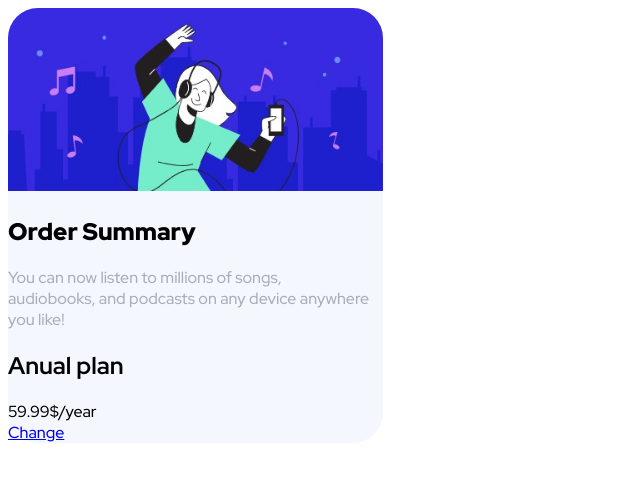
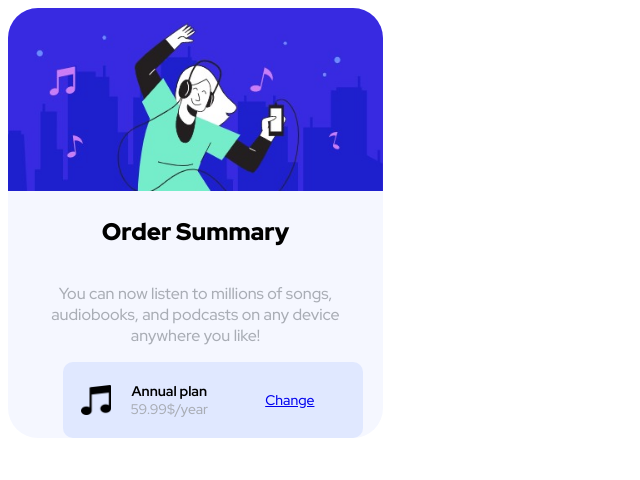
Before and after one commit to AndreaBitmind/202207-w2ch1-Andrea-Martinez, a website: page index.html in a window 1280 px wide. Shown: the whole page, without its empty margins (0-640 px from the left). Drawn offline with nearby package versions, Linux system fonts and the light colour scheme; files that its build step writes are made by us from their sources.

Commit message:
added style to annual plan section

```diff
--- a/index.html
+++ b/index.html
@@ -29,13 +29,14 @@
         <h1>Order Summary</h1>
         <p>
           You can now listen to millions of songs, <br />
-          audiobooks, and podcasts on any device anywhere you like!
+          audiobooks, and podcasts on any device <br />
+          anywhere you like!
         </p>
-        <div class="anual-plan">
+        <div class="annual-plan">
           <section class="icon-plan">
-            <div>
-              <h2>Anual plan</h2>
-              <span>59.99$/year</span>
+            <div class="annual-plan__section">
+              <h2 class="annual-plan__title">Annual plan</h2>
+              <span class="annual-plan__price">59.99$/year</span>
             </div>
             <a href="#">Change</a>
           </section>
--- a/sass/Variables/_colors.scss
+++ b/sass/Variables/_colors.scss
@@ -2,3 +2,4 @@
 $second-color: #202944;
 $third-color: #382ae1;
 $fourth-color: #a9adb5;
+$fifth-color: #e0e8ff;
--- a/sass/components/_order_summary.scss
+++ b/sass/components/_order_summary.scss
@@ -14,6 +14,12 @@ img {
   width: 375px;
   border-radius: 30px 30px;
 
+  .main {
+    display: flex;
+    flex-direction: column;
+    align-items: center;
+    text-align: center;
+
     h1 {
       font-weight: 900;
     }
@@ -23,4 +29,37 @@ img {
       font-weight: 300;
       color: colors.$fourth-color;
     }
+
+    .icon-plan {
+      background-color: colors.$fifth-color;
+      font-size: 14px;
+      display: flex;
+      justify-content: space-around;
+      align-items: center;
+      background-image: url(/images/musica.png);
+      background-repeat: no-repeat;
+      padding-left: 35px;
+      background-size: 30px;
+      background-position-y: center;
+      background-position-x: 18px;
+      padding: 20px;
+      width: 300px;
+      margin-left: 35px;
+      border-radius: 10px;
+
+      div {
+        padding: 0 0 0 19px;
       }
+      .annual-plan__title {
+        font-weight: 700;
+        font-size: 14px;
+        margin: 0;
+      }
+
+      .annual-plan__price {
+        font-weight: 500;
+        color: colors.$fourth-color;
+      }
+    }
+  }
+}
```
Lines whose indentation alone changed are shown as unchanged.
